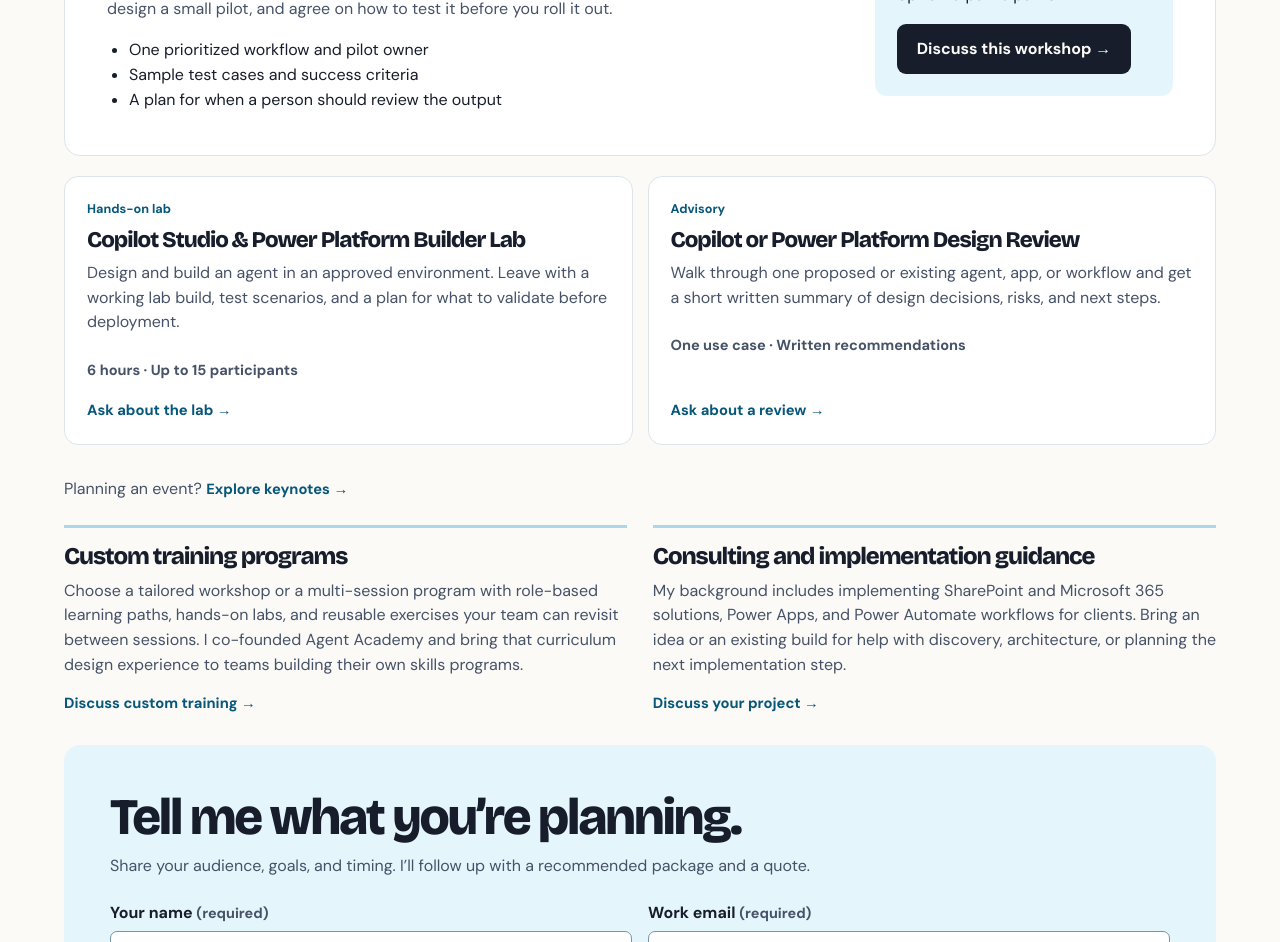
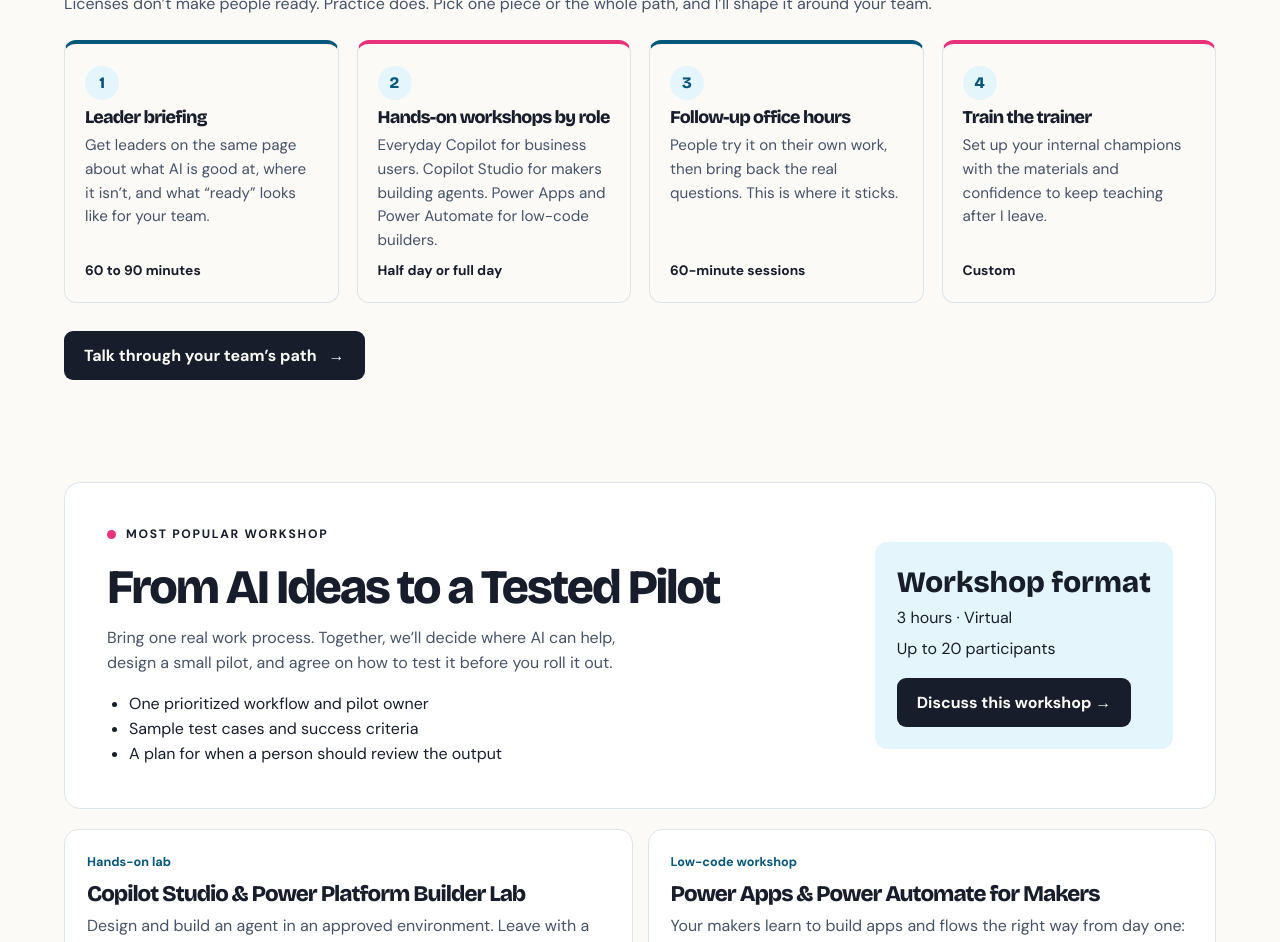
Before and after one commit to aprildunnam/learnwithapril, a plain HTML site: page training/index.html in a window 1280 px wide. Shown: the part 652-1594 px from the top of the page. Drawn offline with nearby package versions, Linux system fonts and the light colour scheme.

Commit message:
Draft: 'get your team ready' homepage and Training copy
- Homepage hero leads with team training; training card moves first
- Training page adds the four-step readiness path and a low-code
  makers workshop

Co-Authored-By: Claude Opus 5.5 <noreply@anthropic.com>
Claude-Session: https://claude.ai/code/session_01ButWiBAbyd5Zge3WKixaZZ

```diff
--- a/style.css
+++ b/style.css
@@ -212,3 +212,14 @@ button.button{cursor:pointer;font-family:inherit}button.button:disabled{cursor:w
 @media(max-width:800px){.feeds-grid{grid-template-columns:1fr}}
 @media(max-width:480px){.feeds-grid .update-card{flex-direction:column}.feeds-grid .update-card__media{aspect-ratio:16/9}}
 .talk-videos .update-grid{grid-template-columns:repeat(3,minmax(0,1fr))}@media(max-width:900px){.talk-videos .update-grid{grid-template-columns:repeat(2,minmax(0,1fr))}}@media(max-width:560px){.talk-videos .update-grid{grid-template-columns:1fr}}
+
+/* Training readiness path */
+.readiness .readiness-steps{list-style:none;margin:0 0 28px;padding:0;display:grid;grid-template-columns:repeat(4,minmax(0,1fr));gap:18px}
+.readiness-steps li{position:relative;background:var(--paper);border:1px solid var(--line);border-top:4px solid var(--purple);border-radius:12px;padding:22px 20px 20px;display:flex;flex-direction:column;gap:8px}
+.readiness-steps li:nth-child(even){border-top-color:#E8327A}
+.readiness-steps .step-num{display:grid;place-items:center;width:34px;height:34px;border-radius:50%;background:var(--lavender);color:var(--purple);font:800 1rem/1 var(--head)}
+.readiness-steps h3{font-size:1.12rem}
+.readiness-steps p{color:var(--muted);font-size:.95rem;margin:0}
+.readiness-steps .meta{margin-top:auto;font-weight:700;color:var(--ink);font-size:.86rem}
+@media(max-width:980px){.readiness .readiness-steps{grid-template-columns:repeat(2,minmax(0,1fr))}}
+@media(max-width:560px){.readiness .readiness-steps{grid-template-columns:1fr}}
--- a/training/index.html
+++ b/training/index.html
@@ -4,9 +4,20 @@
 <body class="lwa-main"><a class="skip" href="#main">Skip to content</a>
 <header class="lwa-header"><div class="lwa-wrap lwa-header__inner"><a class="lwa-brand" href="/"><img src="/ad-mark.svg" width="42" height="27" alt=""> Learn with April</a><nav class="lwa-nav" aria-label="Main navigation"><a href="/resources/">Resources</a><a href="/talks/">Talks</a><a href="/skillup/">SkillUp</a><a href="/watch/">Watch</a><a href="/speaking/">Speaking</a><a href="/about/">About</a></nav><div class="lwa-tools"><button class="lwa-theme" type="button" data-lwa-theme-toggle aria-pressed="false" aria-label="Switch to dark mode"><svg class="lwa-moon" viewBox="0 0 24 24" fill="none" stroke="currentColor" stroke-width="2" stroke-linecap="round" stroke-linejoin="round" aria-hidden="true"><path d="M21 12.8A9 9 0 1 1 11.2 3a7 7 0 0 0 9.8 9.8z"/></svg><svg class="lwa-sun" viewBox="0 0 24 24" fill="none" stroke="currentColor" stroke-width="2" stroke-linecap="round" aria-hidden="true"><circle cx="12" cy="12" r="4.5"/><path d="M12 2v2M12 20v2M4.9 4.9l1.4 1.4M17.7 17.7l1.4 1.4M2 12h2M20 12h2M4.9 19.1l1.4-1.4M17.7 6.3l1.4-1.4"/></svg></button><a class="lwa-cta" href="/training/#inquire">Work with April <span aria-hidden="true">&rarr;</span></a></div></div></header>
 <main id="main">
-<section class="subhero"><div class="wrap"><h1>Hands-on training for your team</h1><p class="lede">Build practical skills in AI, Copilot, and Power Platform with a team workshop, a custom learning program, or a focused design review.</p><a class="button primary" href="#inquire">Tell me what you’re planning <span aria-hidden="true">→</span></a></div></section>
-<div class="wrap training-content"><section class="featured-offer" id="team-workshops"><div><p class="eyebrow"><span></span> FLAGSHIP WORKSHOP</p><h2>From AI Ideas to a Tested Pilot</h2><p>Bring one real work process. Together, we’ll decide where AI can help, design a small pilot, and agree on how to test it before you roll it out.</p><ul><li>One prioritized workflow and pilot owner</li><li>Sample test cases and success criteria</li><li>A plan for when a person should review the output</li></ul></div><div class="offer-details"><strong>Workshop format</strong><span>3 hours · Virtual</span><span>Up to 20 participants</span><a class="button primary" href="#inquire">Discuss this workshop →</a></div></section>
+<section class="subhero"><div class="wrap"><h1>Get your team ready to use AI and low-code</h1><p class="lede">Hands-on training that teaches your people to use Microsoft 365 Copilot, Copilot Studio, and Power Platform on their real work. Not a demo they&rsquo;ll forget by Friday.</p><a class="button primary" href="#inquire">Plan your team&rsquo;s training <span aria-hidden="true">→</span></a></div></section>
+<section class="wrap section readiness" id="readiness" aria-labelledby="readiness-title">
+<div class="section-head"><div><h2 id="readiness-title">The readiness path</h2><p>Licenses don&rsquo;t make people ready. Practice does. Pick one piece or the whole path, and I&rsquo;ll shape it around your team.</p></div></div>
+<ol class="readiness-steps">
+<li><span class="step-num" aria-hidden="true">1</span><h3>Leader briefing</h3><p>Get leaders on the same page about what AI is good at, where it isn&rsquo;t, and what &ldquo;ready&rdquo; looks like for your team.</p><p class="meta">60 to 90 minutes</p></li>
+<li><span class="step-num" aria-hidden="true">2</span><h3>Hands-on workshops by role</h3><p>Everyday Copilot for business users. Copilot Studio for makers building agents. Power Apps and Power Automate for low-code builders.</p><p class="meta">Half day or full day</p></li>
+<li><span class="step-num" aria-hidden="true">3</span><h3>Follow-up office hours</h3><p>People try it on their own work, then bring back the real questions. This is where it sticks.</p><p class="meta">60-minute sessions</p></li>
+<li><span class="step-num" aria-hidden="true">4</span><h3>Train the trainer</h3><p>Set up your internal champions with the materials and confidence to keep teaching after I leave.</p><p class="meta">Custom</p></li>
+</ol>
+<a class="button primary" href="#inquire">Talk through your team&rsquo;s path <span aria-hidden="true">→</span></a>
+</section>
+<div class="wrap training-content"><section class="featured-offer" id="team-workshops"><div><p class="eyebrow"><span></span> MOST POPULAR WORKSHOP</p><h2>From AI Ideas to a Tested Pilot</h2><p>Bring one real work process. Together, we’ll decide where AI can help, design a small pilot, and agree on how to test it before you roll it out.</p><ul><li>One prioritized workflow and pilot owner</li><li>Sample test cases and success criteria</li><li>A plan for when a person should review the output</li></ul></div><div class="offer-details"><strong>Workshop format</strong><span>3 hours · Virtual</span><span>Up to 20 participants</span><a class="button primary" href="#inquire">Discuss this workshop →</a></div></section>
 <section class="cards offers" aria-label="More ways to work together"><article class="card"><p class="kind">Hands-on lab</p><h3>Copilot Studio &amp; Power Platform Builder Lab</h3><p>Design and build an agent in an approved environment. Leave with a working lab build, test scenarios, and a plan for what to validate before deployment.</p><p class="meta">6 hours · Up to 15 participants</p><a class="text-link" href="#inquire">Ask about the lab →</a></article>
+<article class="card" id="low-code"><p class="kind">Low-code workshop</p><h3>Power Apps &amp; Power Automate for Makers</h3><p>Your makers learn to build apps and flows the right way from day one: good data, sensible guardrails, and patterns that hold up when other people start using them.</p><p class="meta">Half day or full day · Hands-on</p><a class="text-link" href="/training/?topic=Power%20Platform%20%26%20AI#inquire">Ask about this workshop →</a></article>
 <article class="card" id="design-review"><p class="kind">Advisory</p><h3>Copilot or Power Platform Design Review</h3><p>Walk through one proposed or existing agent, app, or workflow and get a short written summary of design decisions, risks, and next steps.</p><p class="meta">One use case · Written recommendations</p><a class="text-link" href="#inquire">Ask about a review →</a></article></section>
 <p id="keynotes" class="training-speaking-link">Planning an event? <a class="text-link" href="/speaking/">Explore keynotes →</a></p>
 <section class="career-steps work-options" aria-label="Custom training and consulting">
```
Also changed, not shown: index.html (+4 -4 lines).
